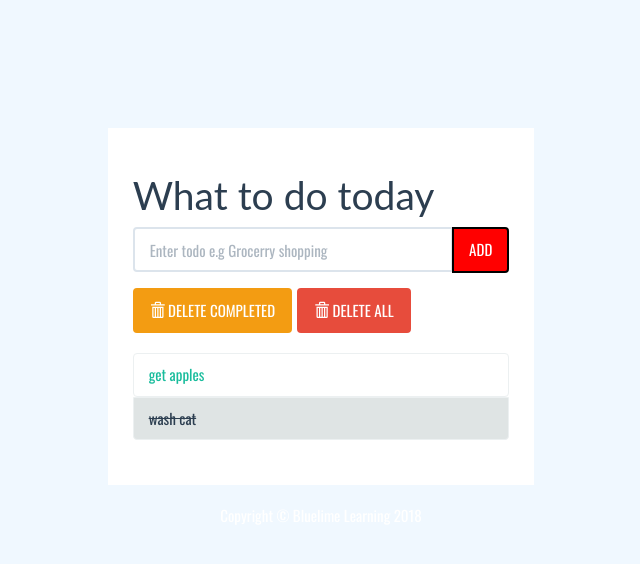
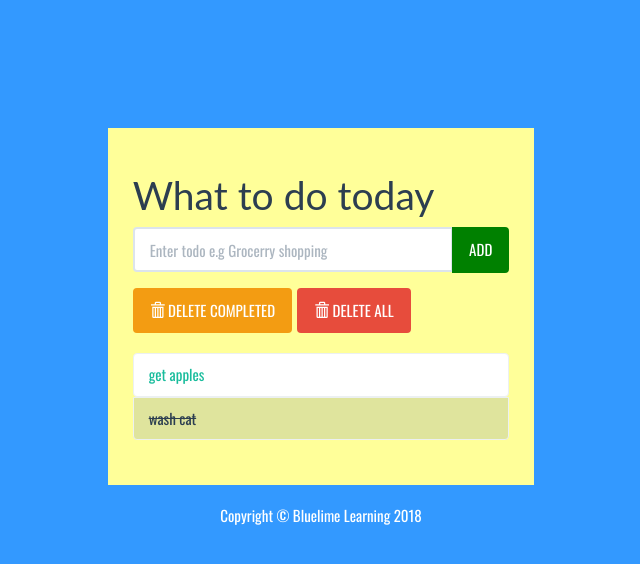
Before and after one commit to UJurkevica/tododjangoapp, a Django app: page / in a window 1280 px wide. Shown: the top 564 px of the page, without its empty margins (319-959 px from the left). Run offline with Django 3.2, Linux system fonts and the light colour scheme; data comes from the database, SQL or seed files in the repository; both versions use the stored data as it was after the commit; some libraries are stand-ins or nearby versions.

Commit message:
css sheet replaced with preliminary

```diff
--- a/todolist/static/todolist/styles.css
+++ b/todolist/static/todolist/styles.css
@@ -1,12 +1,12 @@
 body {
-	background: #F0F8FF;
+	background: #3399ff;
 	font-family: 'Oswald', 'Futura', sans-serif;
 }
 #wrapper {
 	margin-top: 10% !important;
 }
 #content {
-	background:white;
+	background:#ffff99;
 	padding: 25px;
 }
 #content > h2 {
@@ -29,6 +29,6 @@ footer {
 	color: white;
 }
 #add-btn {
-	background-color:red;
-	border-color:black;
+	background-color:green;
+	border-color:green;
 }
```
Also changed, not shown: db.sqlite3.
